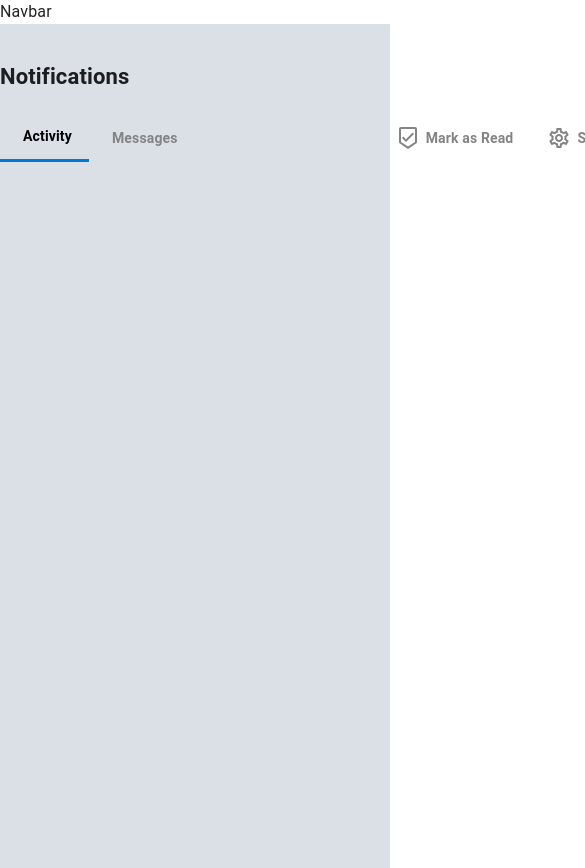
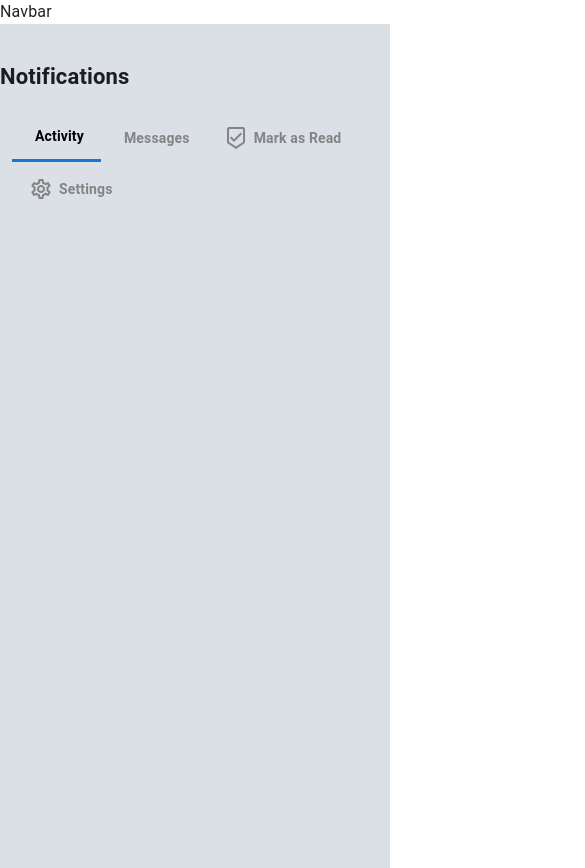
Before and after one commit to NonLegit/Front-End, a React (Create React App) app: page /notifications in a window 390 px wide. Shown: the top 868 px of the page, 585 px wide, since content can reach past the window. Built offline with nearby package versions, Linux system fonts and the light colour scheme; no server answers.

Commit message:
add responsive styling

```diff
--- a/src/components/Notifications/NotificationsBody/styles.js
+++ b/src/components/Notifications/NotificationsBody/styles.js
@@ -1,9 +1,12 @@
 import styled from '@emotion/styled';
 
-export const Notification = styled('section')(() => ({
+export const Notification = styled('section')(({ theme }) => ({
   padding: '20px 24px',
   maxWidth: ' 1248px',
   margin: ' 0 auto',
+  [theme.breakpoints.down('sm')]: {
+    padding: '63px 24px 20px',
+  },
 }));
 export const NotificationsContiner = styled('div')(({ theme }) => ({
   margin: '0 auto',
--- a/src/components/Notifications/NotificationsHeader/NotificationsHeader.jsx
+++ b/src/components/Notifications/NotificationsHeader/NotificationsHeader.jsx
@@ -1,9 +1,10 @@
 import SettingsOutlinedIcon from '@mui/icons-material/SettingsOutlined';
 import BeenhereOutlinedIcon from '@mui/icons-material/BeenhereOutlined';
 import { useState } from 'react';
+import { ThemeProvider } from '@mui/material';
 import
 {
-  NotificationsHead, HeaderContiner, TabsContiner, Tab, TabText,
+  NotificationsHead, HeaderContiner, TabsContiner, Tab, TabText, theme,
 } from './styles';
 
 function NotificationsHeader() {
@@ -14,6 +15,7 @@ function NotificationsHeader() {
     setActive(arr);
   };
   return (
+    <ThemeProvider theme={theme}>
       <HeaderContiner>
         <NotificationsHead>Notifications</NotificationsHead>
         <TabsContiner>
@@ -35,6 +37,7 @@ function NotificationsHeader() {
           </Tab>
         </TabsContiner>
       </HeaderContiner>
+    </ThemeProvider>
   );
 }
 
--- a/src/components/Notifications/NotificationsHeader/styles.js
+++ b/src/components/Notifications/NotificationsHeader/styles.js
@@ -1,13 +1,17 @@
 import styled from '@emotion/styled';
+import { createTheme } from '@mui/material';
 
 export const ContinerNotifications = styled('section')(() => ({
   background: '#dae0e6',
   minHeight: '100vh',
 }));
-export const HeaderContiner = styled('header')(() => ({
+export const HeaderContiner = styled('header')(({ theme }) => ({
   height: 131,
   margin: '0 auto',
   width: 648,
+  [theme.breakpoints.down('md')]: {
+    width: 'fit-content',
+  },
 }));
 export const NotificationsHead = styled('h1')(() => ({
   padding: ' 40px 0px 21px',
@@ -16,8 +20,17 @@ export const NotificationsHead = styled('h1')(() => ({
   lineHeight: '26px',
   margin: 0,
 }));
-export const TabsContiner = styled('nav')(() => ({
+export const TabsContiner = styled('nav')(({ theme }) => ({
+
   display: 'flex',
+  [theme.breakpoints.down('sm')]: {
+    flexWrap: 'wrap',
+    justifyContent: 'flex-start',
+    paddingLeft: '12px',
+  },
+  [theme.breakpoints.down('xs')]: {
+    justifyContent: 'space-around',
+  },
 }));
 export const TabText = styled('div')(() => ({
   marginLeft: 6,
@@ -41,4 +54,20 @@ export const Tab = styled('div')(({ theme, index, active }) => ({
   '&:hover div': {
     color: 'black',
   },
+  [theme.breakpoints.down('sm')]: {
+    marginRight: index === '2' ? '0px' : '',
+  },
+  [theme.breakpoints.down('xs')]: {
+    padding: '15px 14px 12px',
+  },
 }));
+
+export const theme = createTheme({
+  breakpoints: {
+    values: {
+      md: 670,
+      sm: 500,
+      xs: 386,
+    },
+  },
+});
```
Lines whose indentation alone changed are shown as unchanged.
